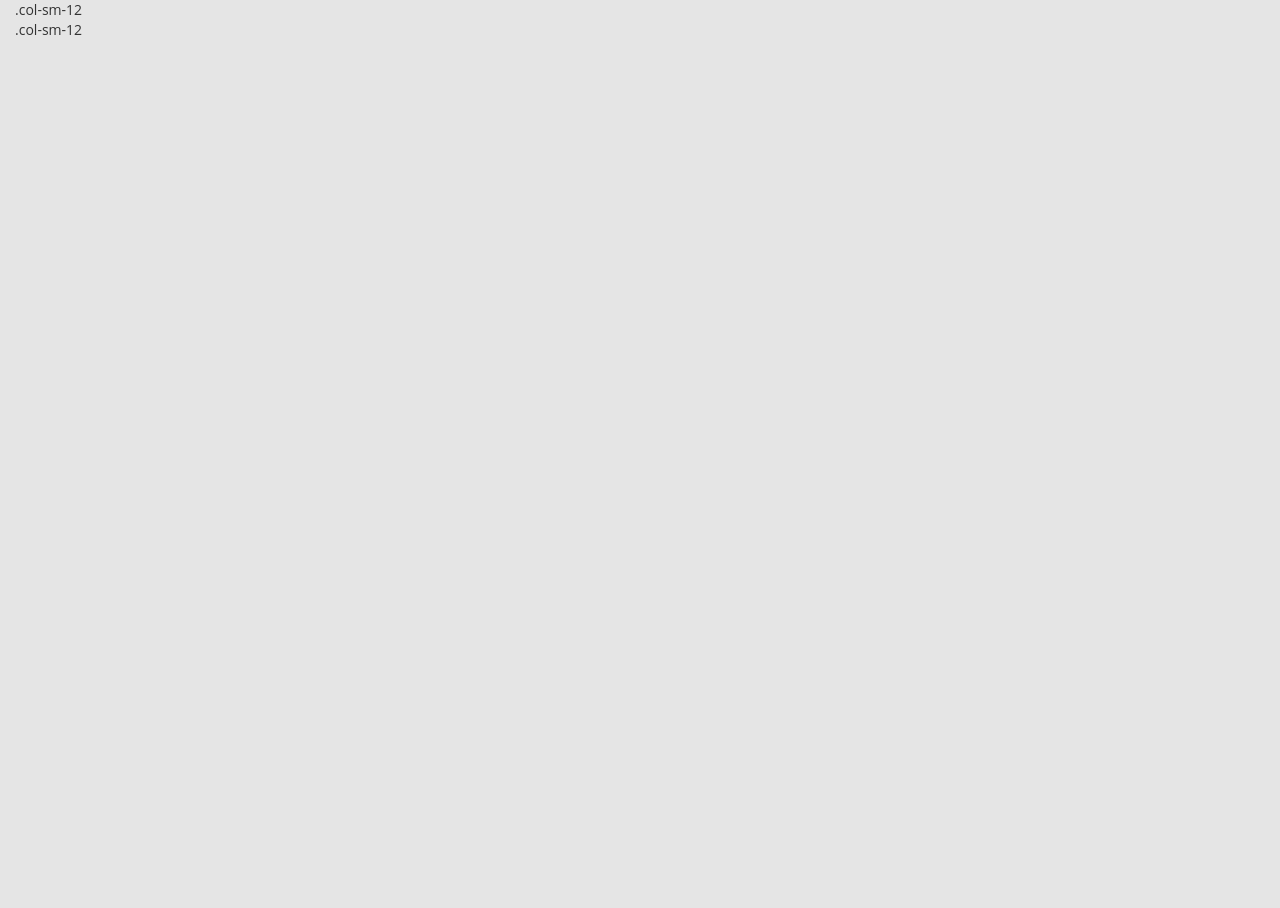
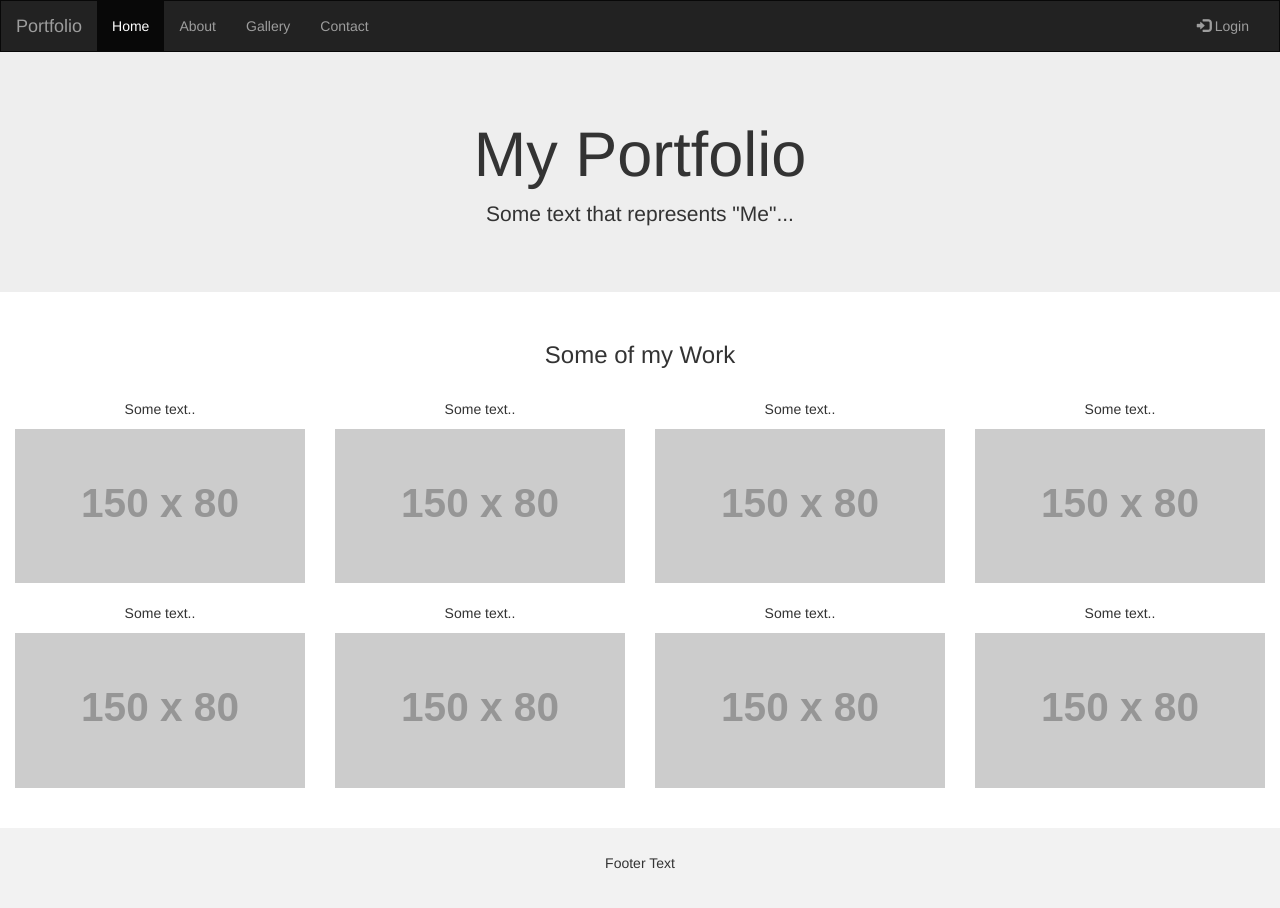
Before and after one commit to moa1winberg/moa1winberg.github.io, a plain HTML site: page index.html in a window 1280 px wide. Before the commit the page ends 800 px from the top, so only its background shows below. Drawn offline with nearby package versions, Linux system fonts and the light colour scheme; placeholder pictures from the web are drawn by us.

Commit message:
Update index.html

```diff
--- a/index.html
+++ b/index.html
@@ -1,48 +1,105 @@
 <!DOCTYPE html>
-<html>
+<html lang="en">
 <head>
-
-	<title>Min sida</title>
+  <title>Bootstrap Example</title>
   <meta charset="utf-8">
   <meta name="viewport" content="width=device-width, initial-scale=1">
   <link rel="stylesheet" href="https://maxcdn.bootstrapcdn.com/bootstrap/3.3.7/css/bootstrap.min.css">
-  <script src="https://ajax.googleapis.com/ajax/libs/jquery/3.2.0/jquery.min.js"></script>
+  <script src="https://ajax.googleapis.com/ajax/libs/jquery/3.2.1/jquery.min.js"></script>
   <script src="https://maxcdn.bootstrapcdn.com/bootstrap/3.3.7/js/bootstrap.min.js"></script>
-		<link href="style.css" rel="stylesheet" type="text/css">
+  <style>
+    /* Remove the navbar's default margin-bottom and rounded borders */
+    .navbar {
+      margin-bottom: 0;
+      border-radius: 0;
+    }
+
+    /* Add a gray background color and some padding to the footer */
+    footer {
+      background-color: #f2f2f2;
+      padding: 25px;
+    }
+  </style>
 </head>
 <body>
-	<div class="container-fluid">
-		<div class="row">
-  <div class="col-sm-12">.col-sm-12</div>
-  <div class="col-sm-12">.col-sm-12</div>
 
-</div>
-	<!-- <div id="menu">
-			<a id="logo" href="page2.html">PHO</a>
+<nav class="navbar navbar-inverse">
+  <div class="container-fluid">
+    <div class="navbar-header">
+      <button type="button" class="navbar-toggle" data-toggle="collapse" data-target="#myNavbar">
+        <span class="icon-bar"></span>
+        <span class="icon-bar"></span>
+        <span class="icon-bar"></span>
+      </button>
+      <a class="navbar-brand" href="#">Portfolio</a>
+    </div>
+    <div class="collapse navbar-collapse" id="myNavbar">
+      <ul class="nav navbar-nav">
+        <li class="active"><a href="#">Home</a></li>
+        <li><a href="#">About</a></li>
+        <li><a href="#">Gallery</a></li>
+        <li><a href="#">Contact</a></li>
+      </ul>
+      <ul class="nav navbar-nav navbar-right">
+        <li><a href="#"><span class="glyphicon glyphicon-log-in"></span> Login</a></li>
+      </ul>
+    </div>
+  </div>
+</nav>
 
-		<tr style="list-style-type:none">
-			<td><a id="tmenu" href="page2.html">RESTAURANTS</a></tr>
-			<td><a id="tmenu" href="page2.html">RECIPES</a></tr>
-			<td><a id="tmenu" href="page2.html">PHO MAP</a></tr>
-			<td><a id="tmenu" href="page2.html">PHO WIKI</a></tr>
-		</tr>
-				<img id="socialmedia" src="socialbuttons.jpg" width="200px">
-
-
-
-	</div>
-	<div id="content"></div>
-			<div id="bild1"><img src="pho2.jpg" width="550px"></div>
-		<div id="bild2"><img src="pho1.jpg" width="550px"></div>
-
-
-<div id="ruta1">
+<div class="jumbotron">
+  <div class="container text-center">
+    <h1>My Portfolio</h1>
+    <p>Some text that represents "Me"...</p>
+  </div>
 </div>
 
+<div class="container-fluid bg-3 text-center">
+  <h3>Some of my Work</h3><br>
+  <div class="row">
+    <div class="col-sm-3">
+      <p>Some text..</p>
+      <img src="https://placehold.it/150x80?text=IMAGE" class="img-responsive" style="width:100%" alt="Image">
+    </div>
+    <div class="col-sm-3">
+      <p>Some text..</p>
+      <img src="https://placehold.it/150x80?text=IMAGE" class="img-responsive" style="width:100%" alt="Image">
+    </div>
+    <div class="col-sm-3">
+      <p>Some text..</p>
+      <img src="https://placehold.it/150x80?text=IMAGE" class="img-responsive" style="width:100%" alt="Image">
+    </div>
+    <div class="col-sm-3">
+      <p>Some text..</p>
+      <img src="https://placehold.it/150x80?text=IMAGE" class="img-responsive" style="width:100%" alt="Image">
+    </div>
+  </div>
+</div><br>
 
-	<div id="knapp1"> TRADITIONAL</div>
-<button class="btn btn-success">Green button</button>
-	Test website docnote-->
-</div>
+<div class="container-fluid bg-3 text-center">
+  <div class="row">
+    <div class="col-sm-3">
+      <p>Some text..</p>
+      <img src="https://placehold.it/150x80?text=IMAGE" class="img-responsive" style="width:100%" alt="Image">
+    </div>
+    <div class="col-sm-3">
+      <p>Some text..</p>
+      <img src="https://placehold.it/150x80?text=IMAGE" class="img-responsive" style="width:100%" alt="Image">
+    </div>
+    <div class="col-sm-3">
+      <p>Some text..</p>
+      <img src="https://placehold.it/150x80?text=IMAGE" class="img-responsive" style="width:100%" alt="Image">
+    </div>
+    <div class="col-sm-3">
+      <p>Some text..</p>
+      <img src="https://placehold.it/150x80?text=IMAGE" class="img-responsive" style="width:100%" alt="Image">
+    </div>
+  </div>
+</div><br><br>
+
+<footer class="container-fluid text-center">
+  <p>Footer Text</p>
+</footer>
+
 </body>
 </html>
```
